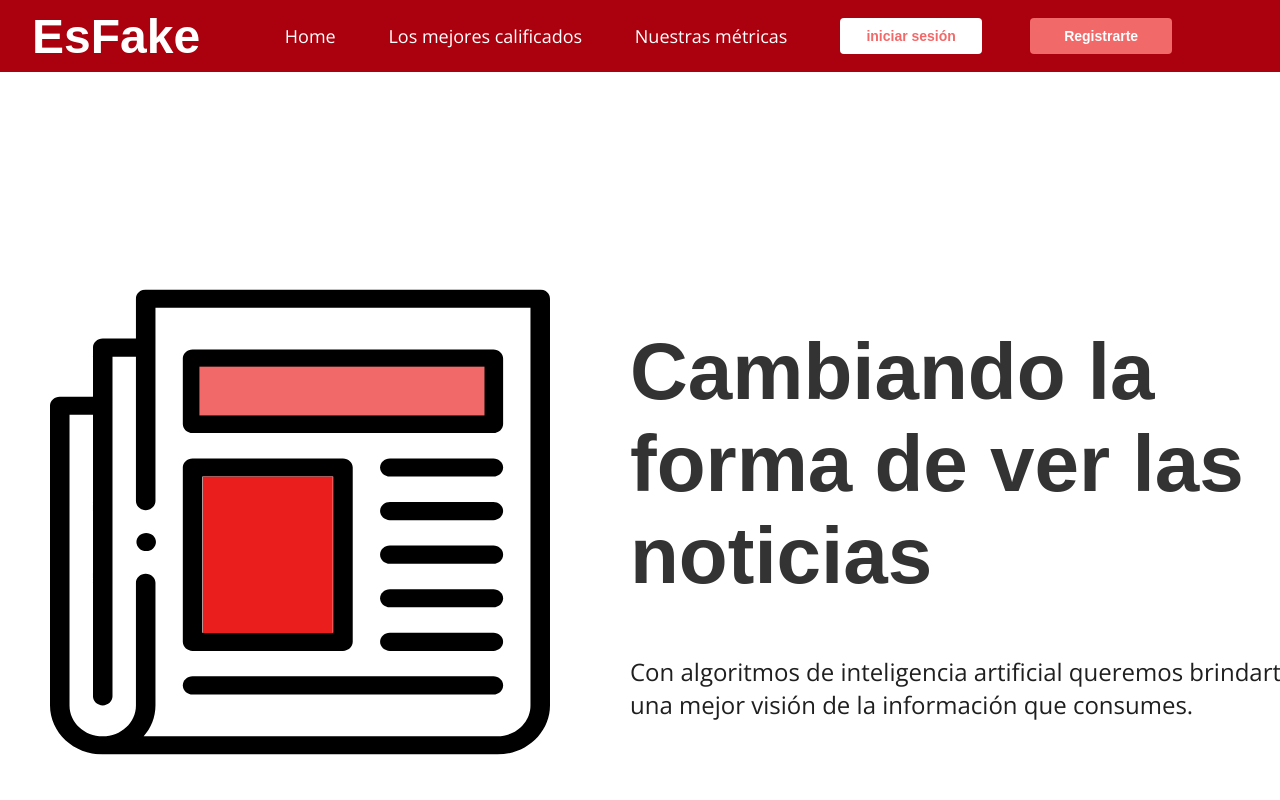
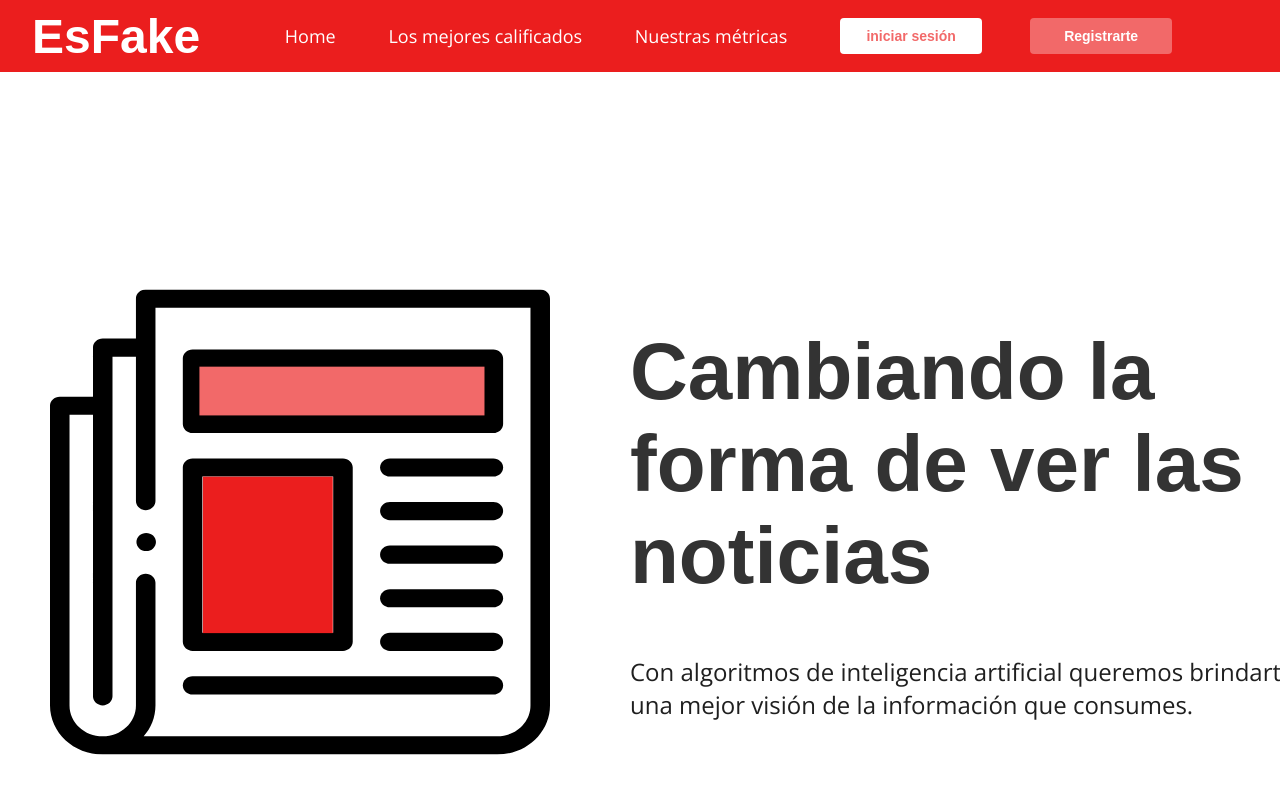
Before and after one commit to MikeMV97/esFakeFrontend, a Next.js app: page / in a window 1280 px wide. Shown: the top 800 px of the page. Built offline with nearby package versions, Linux system fonts and the light colour scheme; a web font is replaced by a local one.

Commit message:
:art: Changing red color

```diff
--- a/pages/_app.js
+++ b/pages/_app.js
@@ -5,7 +5,7 @@ import Head from 'next/head';
 
 
 const theme = {
-    red: "#ab000d;",
+    red: "#EB1E1E;",
     lightCoral: "#f26969ff",
     pastelPink: "#f7a1a1ff",
     white: "#ffffffff",
@@ -19,6 +19,7 @@ function MyApp({ Component, pageProps }) {
             <Head>
                 <link rel="preconnect" href="https://fonts.gstatic.com" />
                 <link href="https://fonts.googleapis.com/css2?family=Open+Sans:wght@300;400;500;600&family=Proza+Libre:wght@400;500;700&display=swap" rel="stylesheet" />
+                <link rel="stylesheet" href="https://maxst.icons8.com/vue-static/landings/line-awesome/line-awesome/1.3.0/css/line-awesome.min.css"></link>
             </Head>
             <ThemeProvider theme={theme} >
                 <GloabalStyles />
```
